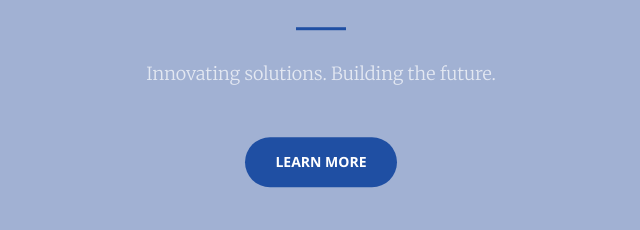
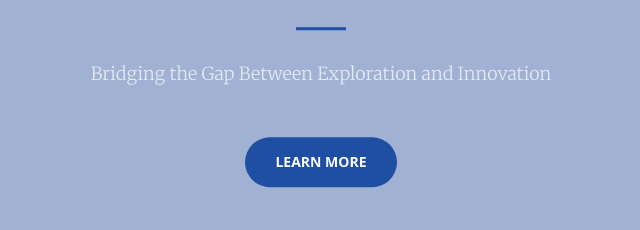
Before and after one commit to Math-Maniac7/LUIndustriesProject5, a plain HTML site: page index.html in a window 1280 px wide. Shown: the part 499-729 px from the top of the page, 319-959 px from the left. Drawn offline with nearby package versions, Linux system fonts and the light colour scheme.

Commit message:
updating website for documentation photo

```diff
--- a/index.html
+++ b/index.html
@@ -80,7 +80,7 @@
 
             <h1>LU Industries</h1>
             <hr>
-            <p>Innovating solutions. Building the future.</p>
+            <p>Bridging the Gap Between Exploration and Innovation</p>
             <a href="#about" class="btn btn-primary btn-xl page-scroll">Learn More</a>
 
         </div>
```
